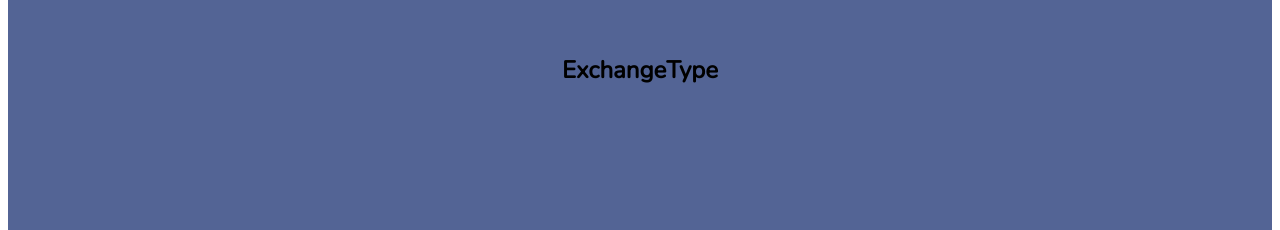
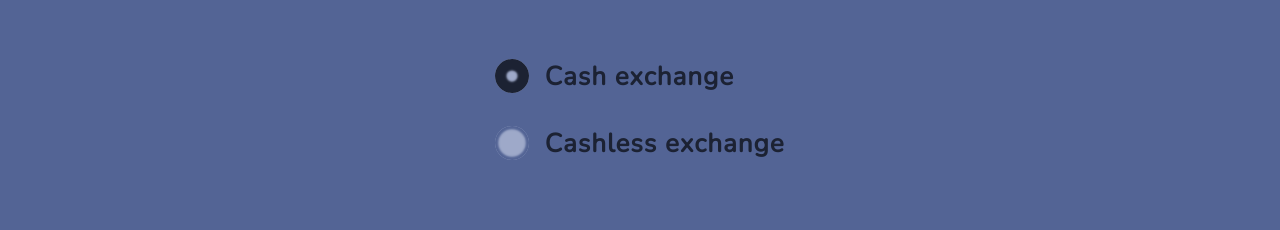
Before and after one commit to Yurii837/react_converter, a React (Create React App) app: page / in a window 1280 px wide. Shown: the part 184-414 px from the top of the page. Built offline with nearby package versions, Linux system fonts and the light colour scheme; no server answers.

Commit message:
add change exchangeType

```diff
--- a/src/App.jsx
+++ b/src/App.jsx
@@ -8,17 +8,18 @@ import { CurrencyInput } from './Components/CurrencyInput/CurrencyInput';
 import { Hint } from './Components/Hint/Hint';
 import { ExchangeType } from './Components/ExchangeType/ExchangeType';
 import { Logic } from './Components/Logic/Logic';
-import { uploadCurrencies, setIsLoading, getIsLoading } from "./Components/ReduxStore/Store";
+import { uploadCurrencies, setIsLoading, getIsLoading, getExchangeType } from "./Components/ReduxStore/Store";
 
 
 function App() {
 
   const dispatch = useDispatch();
   const isLoading = useSelector(getIsLoading)
+  const exchangeType = useSelector(getExchangeType)
 
   const GetCurrencies = async() => {
     try {
-      const currencies = await GetEndpoint();
+      const currencies = await GetEndpoint(exchangeType);
       dispatch(setIsLoading(false));
       dispatch(uploadCurrencies(currencies))
     } catch (error) {
@@ -27,8 +28,9 @@ function App() {
   }
 
   useEffect(() => {
+  dispatch(setIsLoading(true));
   GetCurrencies()
-  }, []);
+  }, [exchangeType]);
 
   return (
     <>
--- a/src/Components/Api/Api.js
+++ b/src/Components/Api/Api.js
@@ -1,7 +1,17 @@
-const privatbankApi = 'https://api.privatbank.ua/p24api/pubinfo?json&exchange&coursid=11'
+const privatbankApi = 'https://api.privatbank.ua/p24api/pubinfo?json&exchange&coursid='
 
-export const GetEndpoint = async () => {
-  const response = await fetch(privatbankApi);
+export const GetEndpoint = async (type = 'cash') => {
+
+  const getEnding = (type) => {
+    switch (type) {
+      case 'cash': return '5';
+      case 'cashless': return '11';
+      default: return '5';
+    }
+  }
+  const ending = getEnding(type);
+
+  const response = await fetch(`${privatbankApi}${ending}`);
 
   return response.json();
 };
--- a/src/Components/ExchangeType/ExchangeType.jsx
+++ b/src/Components/ExchangeType/ExchangeType.jsx
@@ -1,8 +1,37 @@
 import React from "react";
+import { useSelector, useDispatch } from "react-redux/es/exports";
+import './ExchangeType.scss';
+import { getExchangeType, setExchangeType } from "../../Components/ReduxStore/Store.jsx";
 
 export const ExchangeType = () => {
 
+  const exchangeType = useSelector(getExchangeType);
+  const dispatch = useDispatch();
+
   return (
-    <h2>ExchangeType</h2>
+      <form className="radio">
+        <label className="radio__label">
+          <input
+            className="radio__input"
+            type="radio"
+            name="type"
+            value="cash"
+            checked={exchangeType === 'cash'}
+            onChange={(e) => {dispatch(setExchangeType(e.target.value))}}
+          />
+          <span className="radio__name">Cash exchange</span>
+        </label>
+        <label className="radio__label">
+          <input
+            className="radio__input"
+            type="radio"
+            name="type"
+            value="cashless"
+            checked={exchangeType === 'cashless'}
+            onChange={(e) => {dispatch(setExchangeType(e.target.value))}}
+          />
+          <span className="radio__name">Cashless exchange</span>
+        </label>
+      </form>
   )
 }
--- /dev/null
+++ b/src/Components/ExchangeType/ExchangeType.scss
@@ -0,0 +1,40 @@
+@import '../../Utils/Variables.scss';
+
+.radio {
+  &__label {
+    display: flex;
+    cursor: pointer;
+    margin-bottom: 0.375em;
+  }
+
+  &__input {
+    display: none;
+    &:checked + span {
+      &:before {
+        box-shadow: inset 0 0 2px 0.4375em $backgroundDark;
+      }
+    }
+  }
+
+  &__name{
+    color: $backgroundDark;
+    font-size: 26px;
+    font-weight: 600;
+    letter-spacing: 1px;
+    display: flex;
+    padding: 0.5em;
+
+    &:before {
+      display: flex;
+      flex-shrink: 0;
+      content: "";
+      background-color: $backgroundLighter;
+      width: 1.3em;
+      height: 1.3em;
+      border-radius: 50%;
+      margin-right: 0.6em;
+      transition: 0.4s ease;
+      box-shadow: inset 0 0 2px 0.125em $background;
+    }
+  }
+}
--- a/src/Components/Hint/Hint.scss
+++ b/src/Components/Hint/Hint.scss
@@ -1,6 +1,6 @@
 @import '../../Utils/Variables.scss';
 
-$easing: cubic-bezier(.25,1,.55,.8);
+$easing: cubic-bezier(.25,1.7,.35,.8);
 $duration: 0.5s;
 
 .hint {
@@ -23,7 +23,6 @@ $duration: 0.5s;
     height: 10px;
     display: block;
     transform: rotate(-130deg) translateX(-117px) translateY(141px);
-    // float: right;
     border-radius: 10px;
     transition: all $duration $easing;
     z-index: -1;
@@ -40,7 +39,6 @@ $duration: 0.5s;
     height: 10px;
     display: block;
     transform: rotate(130deg) translateX(-99px) translateY(-156px);
-    // float: right;
     border-radius: 10px;
     transition: all $duration $easing;
     z-index: -1;
--- a/src/Components/ReduxStore/Store.jsx
+++ b/src/Components/ReduxStore/Store.jsx
@@ -9,7 +9,7 @@ const defaultState = {
   valueSecondIn: 1,
   currencySecondIn: 'UAH',
   isLoading: true,
-
+  exchangeType: 'cash',
 };
 
 const CHANGE_FROM_INPUT = 'CHANGE_FROM_INPUT';
@@ -19,6 +19,7 @@ const SET_CURRENCY_FIRST_INPUT = 'SET_CURRENCY_FIRST_INPUT';
 const SET_VALUE_SECOND_INPUT = 'SET_VALUE_SECOND_INPUT';
 const SET_CURRENCY_SECOND_INPUT = 'SET_CURRENCY_SECOND_INPUT';
 const SET_IS_LOADING = 'SET_IS_LOADING';
+const SET_EXCHANGE_TYPE = 'SET_EXCHANGE_TYPE';
 
 const reducer = (state = defaultState, action) => {
   switch (action.type) {
@@ -43,6 +44,8 @@ const reducer = (state = defaultState, action) => {
     case SET_IS_LOADING:
       return { ...state, isLoading: action.payload };
 
+    case SET_EXCHANGE_TYPE:
+      return { ...state, exchangeType: action.payload };
 
     default: return state;
   }
@@ -56,6 +59,7 @@ export const getCurrencyFirstIn = (state) => state.currencyFirstIn;
 export const getValueSecondIn = (state) => state.valueSecondIn;
 export const getCurrencySecondIn = (state) => state.currencySecondIn;
 export const getIsLoading = (state) => state.isLoading;
+export const getExchangeType = (state) => state.exchangeType;
 
 
 // Creators
@@ -66,7 +70,6 @@ export const setCurrencyFirstIn = (currency) => ({ type: SET_CURRENCY_FIRST_INPU
 export const setValueSecondtIn = (amount) => ({ type: SET_VALUE_SECOND_INPUT, payload: amount});
 export const setCurrencySecondIn = (currency) => ({ type: SET_CURRENCY_SECOND_INPUT, payload: currency});
 export const setIsLoading = (boolean) => ({ type: SET_IS_LOADING, payload: boolean});
-
-
+export const setExchangeType = (type) => ({ type: SET_EXCHANGE_TYPE, payload: type});
 
 export const store = createStore(reducer, composeWithDevTools());
--- a/src/Utils/Reset.scss
+++ b/src/Utils/Reset.scss
@@ -1,3 +1,4 @@
+body,
 p,
 h1,
 h2,
```
